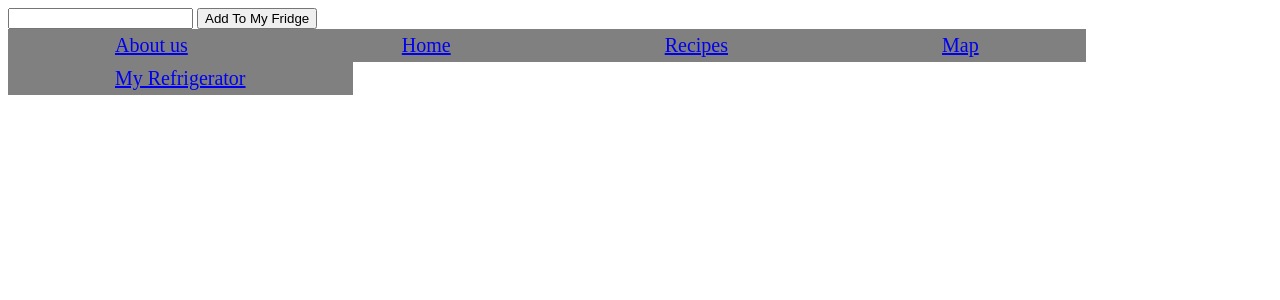
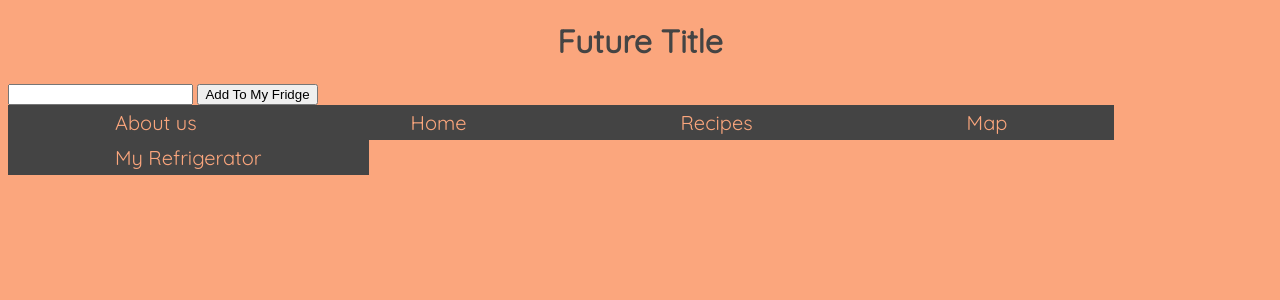
Before and after one commit to pagorska/cssi-final, a Python web app: template final/templates/main.html in a window 1280 px wide. Shown: the top 300 px of the page. Run offline with Jinja, Linux system fonts and the light colour scheme; the template is opened without the code that fills it, so the values that code supplies are empty; some libraries are stand-ins or nearby versions.

Commit message:
HTML/CSS changes

```diff
--- a/final/static_folder/aboutUs.css
+++ b/final/static_folder/aboutUs.css
@@ -21,4 +21,5 @@ p {
 html {
   background-color: #fba67d;
   color: #444444;
+  font-family: 'Quicksand', sans-serif;
 }
--- /dev/null
+++ b/final/static_folder/main.css
@@ -0,0 +1,8 @@
+h1 {
+  text-align: center;
+}
+html {
+  background-color: #fba67d;
+  color: #444444;
+  font-family: 'Quicksand', sans-serif;
+}
--- a/final/static_folder/navbar.css
+++ b/final/static_folder/navbar.css
@@ -14,7 +14,7 @@
   float: left;
   list-style-type: none;
   font-size: 20px;
-  background-color: grey;
+  background-color: #444444;
   padding: 5px;
   padding-left: 107px;
   padding-right: 107px;
@@ -22,10 +22,14 @@
 }
 #disappear_ul a:hover {
   display: inline-block;
-  background-color: lightblue;
+  background-color: gray;
   color: black;
 }
 #popdown:hover {
-  background-color: lightblue;
+  background-color: gray;
   color: black;
 }
+a {
+  text-decoration: none;
+  color: #fba67d;
+}
--- a/final/templates/main.html
+++ b/final/templates/main.html
@@ -3,11 +3,12 @@
   <script src="https://ajax.googleapis.com/ajax/libs/jquery/3.2.1/jquery.min.js"></script>
    <script src="resources/navbar.js"></script>
     <link rel="stylesheet" href="resources/navbar.css"></link>
-
-
+     <link rel="stylesheet" href="resources/main.css"></link>
+     <link href="https://fonts.googleapis.com/css?family=Quicksand" rel="stylesheet">
 <head>
 </head>
   <body>
+    <h1>Future Title</h1>
     <div clas="search">
       <form action="http://www.example.com">
         <input type="text" name="search" placeholder"What you got......"/>
--- a/final/templates/restaurants.html
+++ b/final/templates/restaurants.html
@@ -1,5 +1,8 @@
 <html>
-<head></head>
+<head>
+
+  <link href="https://fonts.googleapis.com/css?family=Quicksand" rel="stylesheet">
+</head>
 <body>
   <div class="store_nav">
         <div id="disappear_ul">
--- a/final/templates/searchResults.html
+++ b/final/templates/searchResults.html
@@ -1,5 +1,8 @@
 <html>
-<head></head>
+<head>
+
+  <link href="https://fonts.googleapis.com/css?family=Quicksand" rel="stylesheet">
+</head>
 <body>
   <div class="store_nav">
         <div id="disappear_ul">
```
Also changed, not shown: 1 other file.
